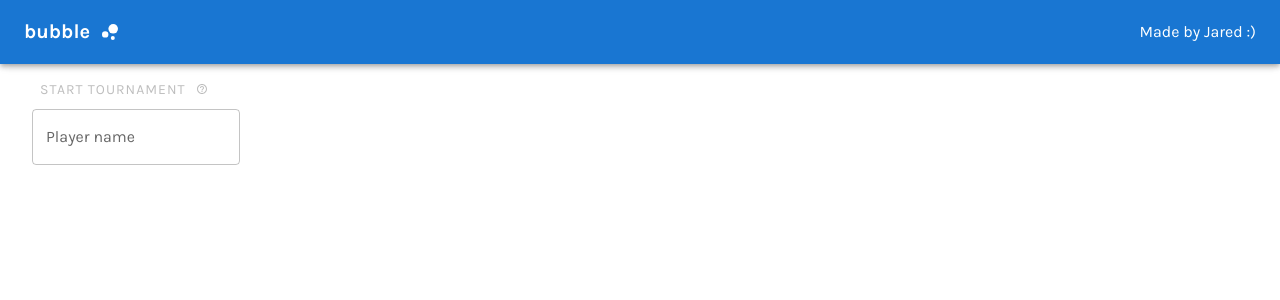
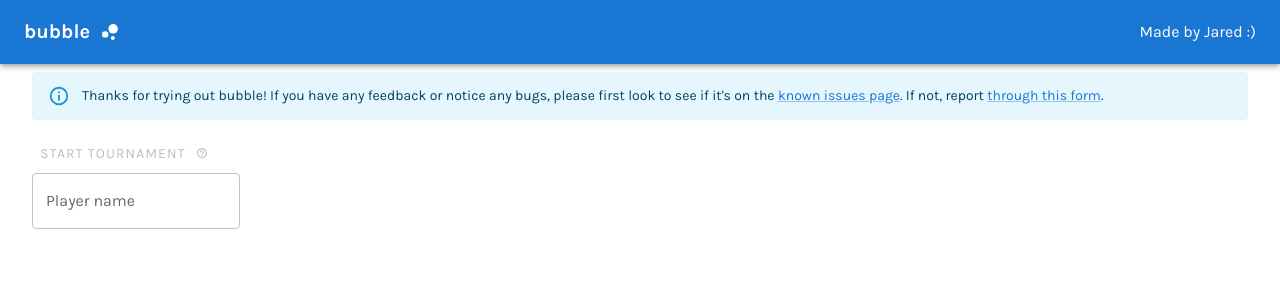
Before and after one commit to jlgrimes/bubble, a React (Create React App) app: page /tournament in a window 1280 px wide. Shown: the top 300 px of the page. Built offline with nearby package versions, Linux system fonts and the light colour scheme.

Commit message:
added beta info, prod/dev difference

```diff
--- a/src/App.tsx
+++ b/src/App.tsx
@@ -3,10 +3,13 @@ import AppBar from '@mui/material/AppBar';
 import Toolbar from '@mui/material/Toolbar';
 import Typography from '@mui/material/Typography';
 import BubbleChartIcon from '@mui/icons-material/BubbleChart';
+import Stack from '@mui/material/Stack';
+
 import {
   Outlet
 } from "react-router-dom";
 import styled from '@emotion/styled';
+import { BetaBanner } from './features/App/BetaBanner';
 
 const AppContainer = styled.div`
 `;
@@ -37,7 +40,10 @@ function App() {
         </Toolbar>
       </AppBar>
       <OutletContainer>
-        <Outlet />
+        <Stack spacing={2}>
+          <BetaBanner />
+          <Outlet />
+        </Stack>
       </OutletContainer>
     </AppContainer>
   );
--- /dev/null
+++ b/src/common/Link.tsx
@@ -0,0 +1,5 @@
+import MuiLink, { LinkProps } from '@mui/material/Link';
+
+export const Link = (props: LinkProps) => (
+  <MuiLink {...props} target='_blank' rel='noreferrer' />
+);
--- /dev/null
+++ b/src/features/App/BetaBanner.tsx
@@ -0,0 +1,22 @@
+import Alert from '@mui/material/Alert';
+import { Link } from '../../common/Link';
+
+export const BetaBanner = () => {
+  const text = `
+    Thanks for trying out bubble!
+  `;
+  return (
+    <Alert severity='info'>
+      Thanks for trying out bubble! If you have any feedback or notice any bugs,
+      please first look to see if it's on the{' '}
+      <Link href='https://hyper-cheese-c14.notion.site/0411a7a8047d4b20985e8d80327a4152?v=6dc626c5ee1641df9ba3b345eb54bb36'>
+        known issues page
+      </Link>
+      . If not, report{' '}
+      <Link href='https://notionforms.io/forms/feedback-59'>
+        through this form
+      </Link>
+      .
+    </Alert>
+  );
+};
--- a/src/features/Tournament/Options/RepairButton.tsx
+++ b/src/features/Tournament/Options/RepairButton.tsx
@@ -28,7 +28,7 @@ export const RepairButton = () => {
     <ButtonWithConfirmationModal
       {...buttonProps}
       modalTitle="Are you sure you want to repair the round?"
-      modalContent="Repairing loses all match data and reverts to the beginning of the round."
+      modalContent="Repairing loses all match data and reverts to the beginning of the round. Dropped players will be applied to new pairings."
       onClick={() => dispatch(repair())}
     >
       Repair
--- a/src/features/Tournament/Options/TournamentOptionsCard.tsx
+++ b/src/features/Tournament/Options/TournamentOptionsCard.tsx
@@ -8,6 +8,7 @@ import { Grid, Typography } from '@mui/material';
 import { NextRoundButton } from './NextRoundButton';
 import { AutoWins } from './AutoWins';
 import { RepairButton } from './RepairButton';
+import { devMode } from '../../../helpers/url';
 
 interface TournamentOptionsCardProps {
   completedMatchFilter?: MatchFilter;
@@ -43,8 +44,6 @@ export const TournamentOptionsCard = (props: TournamentOptionsCardProps) => {
 
     return `Round ${state.tournament.round} of ${state.tournament.maxRounds}`;
   });
-  const [searchParams] = useSearchParams();
-
   return (
     <Card sx={{ p: 3 }}>
       <CardContent>
@@ -58,7 +57,7 @@ export const TournamentOptionsCard = (props: TournamentOptionsCardProps) => {
           <Grid item xs={12}>
             <RepairButton />
           </Grid>
-          {searchParams.get('dev') && (
+          {devMode && (
             <Grid item xs={12}>
               <AutoWins />
             </Grid>
--- a/src/features/Tournament/PairingsView.tsx
+++ b/src/features/Tournament/PairingsView.tsx
@@ -16,6 +16,8 @@ import { Stack, Typography } from '@mui/material';
 const PairingsList = styled.div`
   text-align: center;
   width: 100%;
+  height: 85vh;
+  overflow-x: visible;
 `;
 
 export const PairingsView = () => {
--- a/src/features/Tournament/Tournament.tsx
+++ b/src/features/Tournament/Tournament.tsx
@@ -23,15 +23,11 @@ export const Tournament = () => {
     }
   }, [viewState]);
 
-  return (
-    <Stack spacing={4}>
-      {viewState === 'setup' ? (
-        <TournamentSetupView />
-      ) : viewState === 'tournament' || viewState === 'top-cut' ? (
-        <PairingsView />
-      ) : viewState === 'standings' || viewState === 'final-standings' ? (
-        <Standings />
-      ) : null}
-    </Stack>
-  );
+  return viewState === 'setup' ? (
+    <TournamentSetupView />
+  ) : viewState === 'tournament' || viewState === 'top-cut' ? (
+    <PairingsView />
+  ) : viewState === 'standings' || viewState === 'final-standings' ? (
+    <Standings />
+  ) : null;
 };
--- a/src/features/Tournament/state/tournamentSlice.ts
+++ b/src/features/Tournament/state/tournamentSlice.ts
@@ -19,16 +19,29 @@ import {
   getTopCutPairings,
   getTopCutPlayers,
 } from '../Pairings/utils/top-cut';
+import { devMode } from '../../../helpers/url';
 
-export const initialState: TournamentState = {
+const initialDevState: TournamentState = {
   round: 0,
   pairings: [],
-  players: generateEmptyPlayers(10),
+  players: generateEmptyPlayers(100),
+  matchResults: [],
+  maxRounds: 3,
+  topCut: 'top-eight',
+  viewState: 'tournament',
+}
+
+const initialProdState: TournamentState = {
+  round: 0,
+  pairings: [],
+  players:[],
   matchResults: [],
   maxRounds: 3,
   topCut: 'top-eight',
   viewState: 'setup',
 };
+
+const initialState = devMode ? initialDevState : initialProdState
 
 const tournamentSlice = createSlice({
   name: 'tournament',
--- a/src/helpers/test-utils.tsx
+++ b/src/helpers/test-utils.tsx
@@ -7,7 +7,6 @@ import { Provider } from 'react-redux'
 
 import { setupStore } from '../app/store'
 import type { AppStore, RootState } from '../app/store'
-import { initialState } from '../features/Tournament/state/tournamentSlice'
 
 // This type interface extends the default options for render from RTL, as well
 // as allows the user to specify other things such as initialState, store.
--- /dev/null
+++ b/src/helpers/url.ts
@@ -0,0 +1,5 @@
+const urlSearchParams = new URLSearchParams(window.location.search);
+const params = Object.fromEntries(urlSearchParams.entries());
+
+// Get the value of "some_key" in eg "https://example.com/?some_key=some_value"
+export const devMode: boolean = !!params['dev']
```
